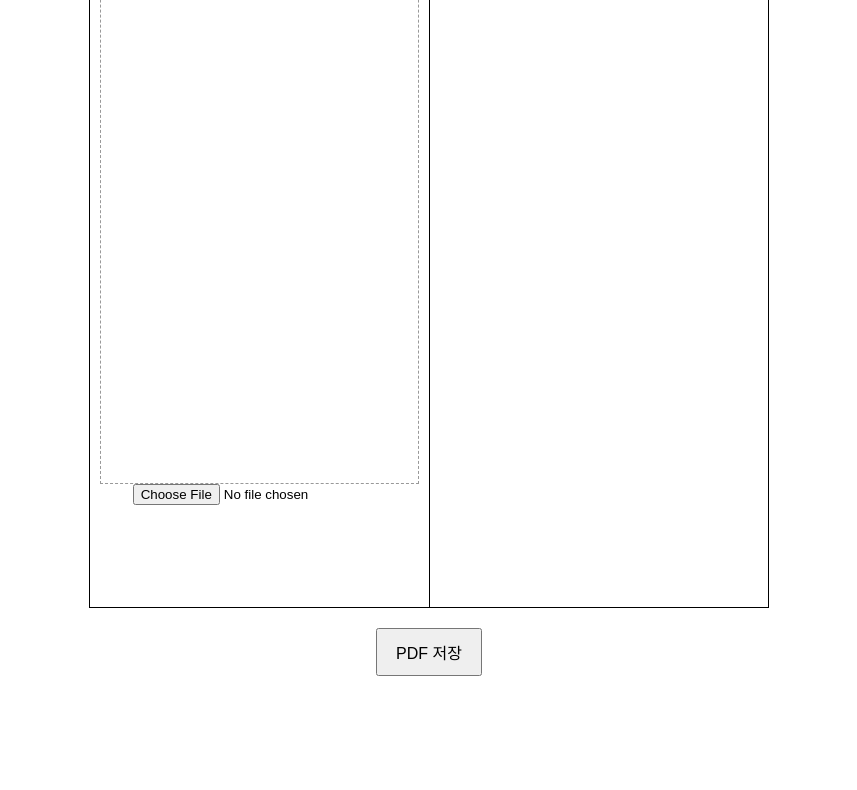
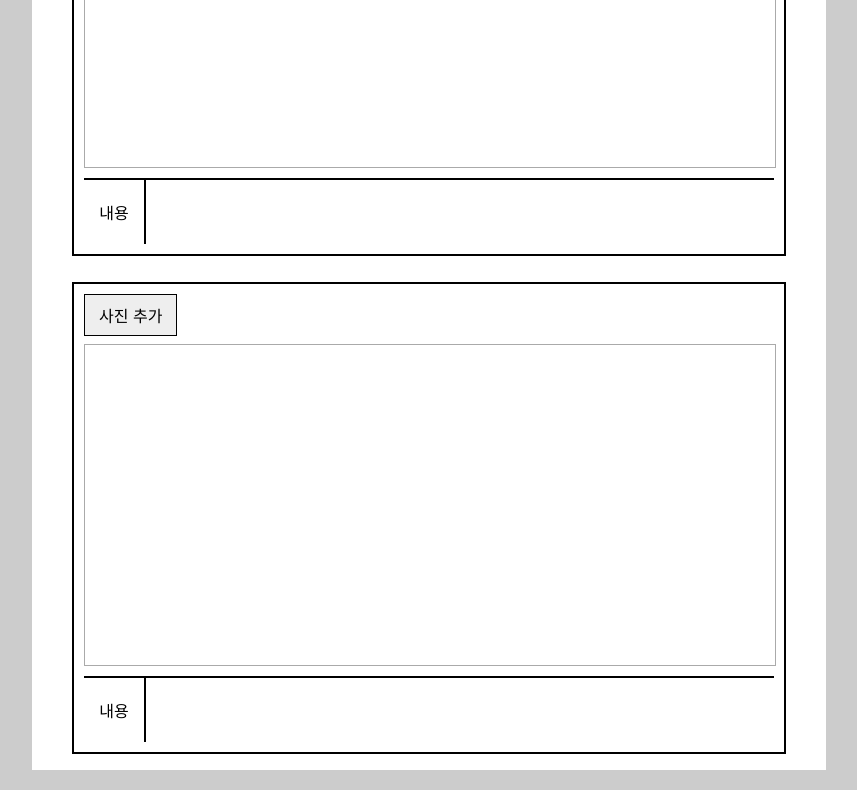
Before and after one commit to Doomok-00/pic, a plain HTML site: page index.html in a window 1280 px wide. Shown: the part 463-1253 px from the top of the page, without its empty margins (211-1068 px from the left). Before the commit the page ends 1144 px from the top, so only its background shows below. Drawn offline with nearby package versions, Linux system fonts and the light colour scheme.

Commit message:
Update index.html

```diff
--- a/index.html
+++ b/index.html
@@ -1,196 +1,224 @@
 <!DOCTYPE html>
 <html lang="ko">
 <head>
-<meta charset="UTF-8" />
+<meta charset="UTF-8">
+<meta name="viewport" content="width=device-width, initial-scale=1.0">
 <title>사진대지</title>
 
+<script src="https://cdnjs.cloudflare.com/ajax/libs/html2canvas/1.4.1/html2canvas.min.js"></script>
+<script src="https://cdnjs.cloudflare.com/ajax/libs/jspdf/2.5.1/jspdf.umd.min.js"></script>
+
 <style>
-/* =========================
-   기본 리셋
-========================= */
-* {
-  box-sizing: border-box;
-  font-family: "Malgun Gothic", Arial, sans-serif;
+body {
+  margin: 0;
+  background: #ccc;
+  font-family:
+    -apple-system,
+    BlinkMacSystemFont,
+    "Apple SD Gothic Neo",
+    "Malgun Gothic",
+    Arial,
+    sans-serif;
 }
 
-body {
-  margin: 0;
-  padding: 0;
+/* 상단 버튼 */
+.controls {
+  text-align: center;
+  padding: 16px;
 }
 
-/* =========================
-   전체 래퍼 (상단 여백 핵심)
-========================= */
-.wrapper {
-  width: 210mm;
-  height: 297mm;
-  margin: auto;
-  padding-top: 25mm;   /* ✅ 상단 여백 */
+.controls button {
+  font-size: 18px;
+  padding: 14px 28px;
+  margin: 0 8px;
+  cursor: pointer;
+}
+
+/* A4 페이지 */
+.page {
+  width: 794px;
+  height: 1123px;
+  background: #fff;
+  margin: 20px auto;
+  padding: 70px 40px 40px 40px;
+  box-sizing: border-box;
+}
+
+/* 제목 */
+.title {
+  text-align: center;
+  font-size: 26px;
+  font-weight: 800;
+  letter-spacing: 8px;
+  margin-bottom: 30px;
+}
+
+/* 사진 블록 */
+.photo-box {
+  border: 2px solid #000;
+  padding: 10px;
+  margin-bottom: 26px;
+}
+
+/* 사진 추가 버튼 */
+.photo-btn {
+  display: inline-block;
+  padding: 8px 14px;
+  margin-bottom: 8px;
+  border: 1px solid #000;
+  background: #eee;
+  cursor: pointer;
+  font-size: 16px;
+}
+
+.photo-btn input {
+  display: none;
+}
+
+/* 사진 영역 */
+.photo-frame {
+  width: 100%;
+  height: 320px;
+  border: 1px solid #aaa;
   display: flex;
   justify-content: center;
+  align-items: center;
+  overflow: hidden;
 }
 
-/* =========================
-   테이블
-========================= */
-table {
-  width: 180mm;
-  height: 240mm;
-  border-collapse: collapse;
+.photo-frame img {
+  max-width: 100%;
+  max-height: 100%;
+  object-fit: contain;
 }
 
-td {
-  border: 1px solid #000;
-  padding: 10px;
+/* 내용 영역 */
+.content-row {
+  display: flex;
+  border-top: 2px solid #000;
+  margin-top: 10px;
 }
 
-/* =========================
-   좌측 사진 영역
-========================= */
-.photo-area {
-  width: 50%;
-  text-align: center;
-  vertical-align: middle;
-}
-
-.photo-box {
-  width: 100%;
-  height: 180mm;          /* ✅ 사진 영역 높이 */
-  border: 1px dashed #999;
+.label {
+  width: 60px;
+  border-right: 2px solid #000;
   display: flex;
+  justify-content: center;
   align-items: center;
-  justify-content: center;
-}
-
-.photo-box img {
-  max-width: 100%;
-  max-height: 100%;
-  object-fit: contain;    /* ✅ 비율 유지 핵심 */
-}
-
-/* =========================
-   우측 내용 영역
-========================= */
-.content-area {
-  width: 50%;
-  padding: 15px;
-}
-
-.content-box {
-  height: 180mm;
-  display: flex;
-  align-items: center;      /* ✅ 세로 중앙 */
-  justify-content: center;  /* 가로 중앙 */
+  font-size: 16px;
 }
 
 textarea {
-  width: 100%;
-  height: 100%;
+  flex: 1;
+  height: 60px;
+  line-height: 60px;
+  border: none;
   resize: none;
-  border: none;
+  font-size: 18px;
+  text-align: center;
   outline: none;
-  text-align: center;
-  font-size: 14px;
-}
-
-/* =========================
-   상단 제목
-========================= */
-.title {
-  text-align: center;
-  font-size: 22px;
-  font-weight: bold;
-  margin-bottom: 10mm;
-}
-
-/* =========================
-   버튼 영역
-========================= */
-.controls {
-  margin-top: 15px;
-  text-align: center;
-}
-
-button {
-  font-size: 16px;       /* ✅ 버튼 크게 */
-  padding: 10px 18px;
-  margin: 5px;
-  cursor: pointer;
-}
-
-/* =========================
-   PDF 출력 전용 스타일
-========================= */
-@media print {
-
-  body {
-    margin: 0;
-  }
-
-  .wrapper {
-    padding-top: 30mm;   /* ✅ PDF에서도 상단 여백 */
-  }
-
-  .controls,
-  input[type="file"] {
-    display: none !important;   /* ✅ 버튼 완전 제거 */
-  }
-
-  textarea {
-    border: none;
-  }
-
-  .content-box {
-    align-items: center !important;  /* ✅ PDF 세로 중앙 고정 */
-    justify-content: center !important;
-  }
-
-  .photo-box {
-    height: 180mm;  /* ✅ PDF에서도 동일 */
-  }
-
-  .photo-box img {
-    max-width: 100%;
-    max-height: 100%;
-    object-fit: contain;  /* ✅ PDF 찌그러짐 방지 */
-  }
 }
 </style>
 </head>
 
 <body>
 
-<div class="wrapper">
-  <div>
-    <div class="title">사 진 대 지</div>
+<div class="controls" id="controls">
+  <button onclick="copyText()">내용 동일 적용</button>
+  <button onclick="savePDF()">PDF 저장</button>
+</div>
 
-    <table>
-      <tr>
-        <td class="photo-area">
-          <div class="photo-box">
-            <img id="preview" />
-          </div>
-          <input type="file" accept="image/*" onchange="loadImage(event)">
-        </td>
+<div class="page" id="pdfArea">
+  <div class="title">사 진 대 지</div>
 
-        <td class="content-area">
-          <div class="content-box">
-            <textarea placeholder="내용 입력"></textarea>
-          </div>
-        </td>
-      </tr>
-    </table>
+  <div class="photo-box">
+    <label class="photo-btn">
+      사진 추가
+      <input type="file" accept="image/*" onchange="loadImage(event,'img1')">
+    </label>
 
-    <div class="controls">
-      <button onclick="window.print()">PDF 저장</button>
+    <div class="photo-frame">
+      <img id="img1">
+    </div>
+
+    <div class="content-row">
+      <div class="label">내용</div>
+      <textarea id="text1"></textarea>
+    </div>
+  </div>
+
+  <div class="photo-box">
+    <label class="photo-btn">
+      사진 추가
+      <input type="file" accept="image/*" onchange="loadImage(event,'img2')">
+    </label>
+
+    <div class="photo-frame">
+      <img id="img2">
+    </div>
+
+    <div class="content-row">
+      <div class="label">내용</div>
+      <textarea id="text2"></textarea>
     </div>
   </div>
 </div>
 
 <script>
-function loadImage(event) {
-  const img = document.getElementById('preview');
-  img.src = URL.createObjectURL(event.target.files[0]);
+function loadImage(e, id) {
+  const file = e.target.files[0];
+  if (!file) return;
+
+  const reader = new FileReader();
+  reader.onload = () => {
+    document.getElementById(id).src = reader.result;
+  };
+  reader.readAsDataURL(file);
+}
+
+function copyText() {
+  document.getElementById('text2').value =
+    document.getElementById('text1').value;
+}
+
+async function savePDF() {
+  const controls = document.getElementById('controls');
+  controls.style.display = 'none';
+
+  // 🔥 PDF에 버튼 안 나오게
+  document.querySelectorAll('.photo-btn').forEach(el => {
+    el.style.display = 'none';
+  });
+
+  await document.fonts.ready;
+  await new Promise(r => setTimeout(r, 300));
+
+  const canvas = await html2canvas(
+    document.getElementById('pdfArea'),
+    { scale: 1, backgroundColor: '#ffffff' }
+  );
+
+  const imgData = canvas.toDataURL('image/jpeg', 0.85);
+
+  const { jsPDF } = window.jspdf;
+  const pdf = new jsPDF({
+    orientation: 'p',
+    unit: 'px',
+    format: [794, 1123]
+  });
+
+  // 🔥 비율 유지 출력 (사진 절대 안 찌그러짐)
+  const imgWidth = 794;
+  const imgHeight = canvas.height * (imgWidth / canvas.width);
+
+  pdf.addImage(imgData, 'JPEG', 0, 0, imgWidth, imgHeight);
+  pdf.save('사진대지.pdf');
+
+  // 원상 복구
+  controls.style.display = 'block';
+  document.querySelectorAll('.photo-btn').forEach(el => {
+    el.style.display = '';
+  });
 }
 </script>
 
```
